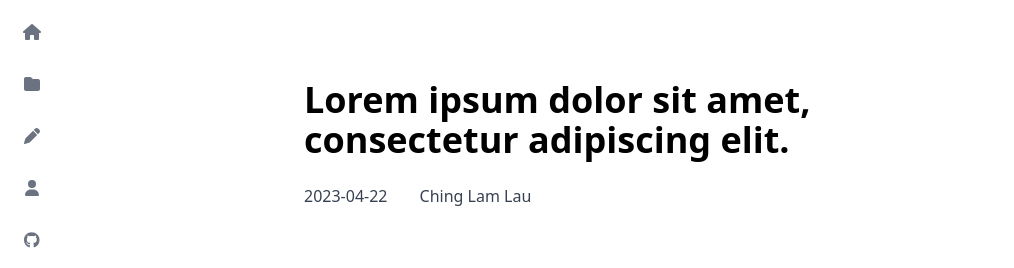
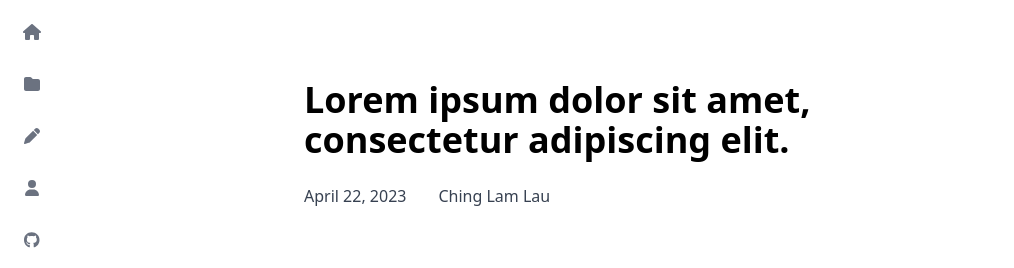
Before and after one commit to MiniCube11/website, a Next.js app: page /writing/post2 in a window 1280 px wide. Shown: the top 268 px of the page, without its empty margins (0-1014 px from the left). Built offline with nearby package versions, Linux system fonts and the light colour scheme.

Commit message:
Format date in post

```diff
--- a/app/writing/[slug]/page.tsx
+++ b/app/writing/[slug]/page.tsx
@@ -1,6 +1,7 @@
 import Markdown from "markdown-to-jsx";
 import getPostContent from "@/lib/posts/getPostContent";
 import getPostMetaData from "@/lib/posts/getPostMetadata";
+import { timestampToDate } from "@/lib/transformers/formatDate";
 import Link from "next/link";
 
 export const generateStaticParams =async () => {
@@ -13,10 +14,12 @@ export const generateStaticParams =async () => {
 const PostPage = (props: any) => {
     const slug = props.params.slug;
     const post = getPostContent(slug);
+    const date = timestampToDate({ timestamp: post.data.date, includeDay: true });
+
     return (
         <div className="mt-20 mb-20 mx-auto max-w-2xl">
             <h1 className="mb-6">{post.data.title}</h1>
-            <p className="text-gray-700 mb-14 dark:text-gray-400">{post.data.date}<span className="ml-8">Ching Lam Lau</span></p>
+            <p className="text-gray-700 mb-14 dark:text-gray-400">{date}<span className="ml-8">Ching Lam Lau</span></p>
             <div className="post-content mb-20">
                 <Markdown>{post.content}</Markdown>
             </div>
--- a/lib/transformers/formatDate.ts
+++ b/lib/transformers/formatDate.ts
@@ -18,7 +18,7 @@ export const timestampToDate = ({
     includeDay = false,
 }) => {
     const [year, month, day] = timestamp.split("-");
-    let formattedMonth = months[parseInt(month)];
+    let formattedMonth = months[parseInt(month)-1];
 
     const formatted = includeDay ? `${formattedMonth} ${day}, ${year}` :
     `${formattedMonth} ${year}`;
```
Also changed, not shown: posts/test1.md (+1 -1 lines).
